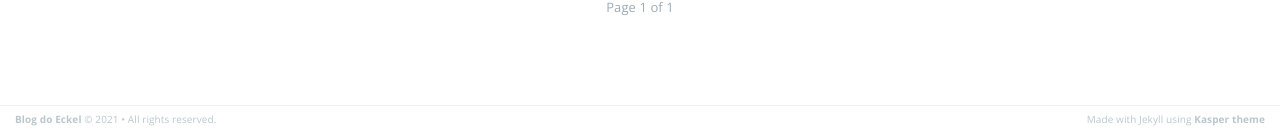
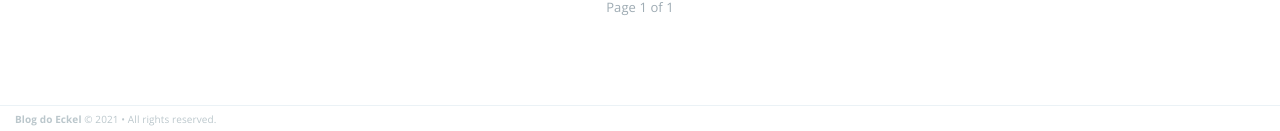
Before and after one commit to eckelp/eckelp.github.io, a Jekyll site: the page built from index.html, in a window 1280 px wide. Shown: the part 1234-1365 px from the top of the page. Built offline with Jekyll 4.4.1, drawn with Linux system fonts in a browser that asks for light colours; the list of posts is cut into pages by our own code.

Commit message:
Update default.html

```diff
--- a/_layouts/default.html
+++ b/_layouts/default.html
@@ -25,16 +25,13 @@
         <a href="{{ site.baseurl }}">{{ site.name }}</a> &copy;
               {{"now" | date: "%Y"}} &bull; All rights reserved.
       </section>
-      <section class="poweredby">Made with Jekyll using
-        <a href="http://github.com/rosario/kasper">Kasper theme</a>
-      </section>
     </footer>
 
     <script type="text/javascript" src="{{'/assets/js/jquery-1.11.1.min.js' | relative_url}}"></script>
     <script type="text/javascript" src="{{'/assets/js/jquery.fitvids.js' | relative_url }}"></script>
     <script type="text/javascript" src="{{'/assets/js/index.js' | relative_url }}"></script>
 
-    <!-- Google Analytics Tracking code -->
+    <!-- Google Analytics Tracking code
     <script type="text/javascript">
 
       var _gaq = _gaq || [];
@@ -48,5 +45,6 @@
       })();
 
     </script>
+    -->
 </body>
 </html>
```
